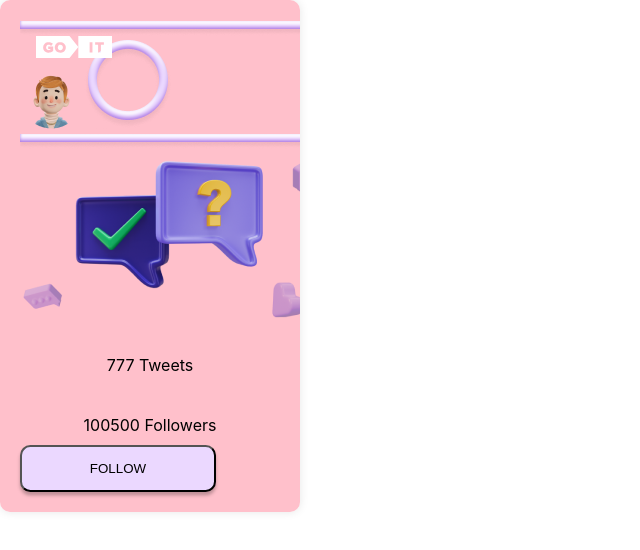
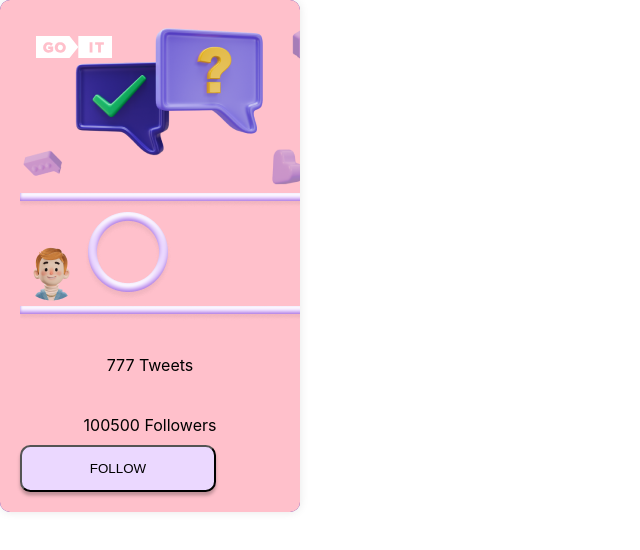
Before and after one commit to Konurbaeva/goit-test-challenge, a React (Create React App) app: page / in a window 1280 px wide. Shown: the top 550 px of the page, without its empty margins (0-640 px from the left). Built offline with nearby package versions, Linux system fonts and the light colour scheme.

Commit message:
adjustments

```diff
--- a/src/components/Card.jsx
+++ b/src/components/Card.jsx
@@ -13,6 +13,7 @@ const CardWrapper = styled.div`
   border-radius: 10px;
   box-shadow: 0px 0px 10px rgba(0, 0, 0, 0.1);
   overflow: hidden;
+  background-color: #471CA9;
 `;
 
 const CardContent = styled.div`
@@ -82,11 +83,11 @@ const Card = () => {
       <CardContent>
         <LoadingLogo />
         <div className="image-container">
+        <img src={questions} alt="logo" />
           <img src={rectangle} alt="logo" />
           <img src={boyImg} alt="logo" />
           <img src={ellipse} alt="logo" />
           <img src={rectangle} alt="logo" />
-          <img src={questions} alt="logo" />
 
         </div>
         <CardParagraph>777 Tweets</CardParagraph>
```
